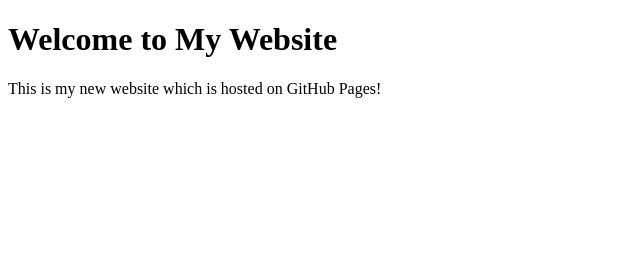
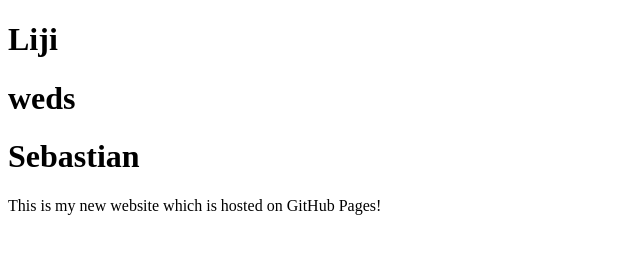
Before and after one commit to sebastian-liji/sebastian-liji.github.io, a plain HTML site: page index.html in a window 1280 px wide. Shown: the whole page, without its empty margins (0-640 px from the left). Drawn offline with Linux system fonts and the light colour scheme.

Commit message:
Update index.html

```diff
--- a/index.html
+++ b/index.html
@@ -4,11 +4,13 @@
     <meta charset="UTF-8">
     <meta name="viewport" content="width=device-width, initial-scale=1.0">
     <meta http-equiv="X-UA-Compatible" content="ie=edge">
-    <title>My Website</title>
+    <title>Wedding</title>
   </head>
   <body>
     <main>
-        <h1>Welcome to My Website</h1>
+        <h1>Liji</h1>
+        <h1>weds</h1>
+        <h1>Sebastian</h1>
         <p>This is my new website which is hosted on GitHub Pages!</p>
     </main>
   </body>
```
